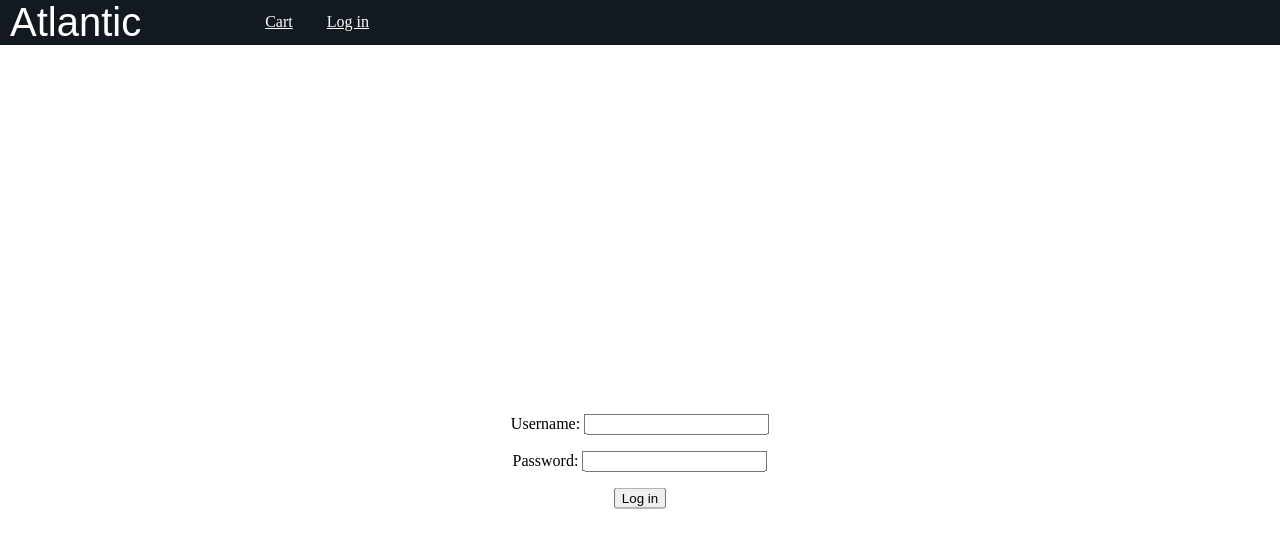
After one commit to quekyuyang/online-shop, a Django app: page /login in a window 1280 px wide. The commit adds this page. Shown: the top 548 px of the page. Run offline with Django 4.2, Linux system fonts and the light colour scheme; parts of the project's set-up code (start-up, migrations or seed data) failed here and were passed over.

Commit message:
Login and logout

```diff
--- a/shop/forms.py
+++ b/shop/forms.py
@@ -12,3 +12,8 @@ class ProductForm(forms.ModelForm):
 
 class AddToCartForm(forms.Form):
     quantity = forms.IntegerField()
+
+
+class LoginForm(forms.Form):
+    username = forms.CharField()
+    password = forms.CharField(widget=forms.PasswordInput)
--- /dev/null
+++ b/shop/static/shop/login.css
@@ -0,0 +1,6 @@
+form {
+  position: relative;
+  top: 50%;
+  transform: translateY(-50%);
+  text-align: center;
+}
--- a/shop/templates/shop/base.html
+++ b/shop/templates/shop/base.html
@@ -10,7 +10,11 @@
   <header>
       <a id="logo" href="{% url 'homepage' %}">Atlantic</a>
       <a id="cart" href="{% url 'cart' %}">Cart</a>
-      <a class="user_auth">Log in</a>
+      {% if user.is_authenticated %}
+        <a class="user_auth" href="{% url 'logout' %}">Log out</a>
+      {% else %}
+        <a class="user_auth" href="{% url 'login' %}">Log in</a>
+      {% endif %}
   </header>
   {% block body %}
   {% endblock body %}
--- /dev/null
+++ b/shop/templates/shop/login.html
@@ -0,0 +1,15 @@
+{% extends "shop/base.html" %}
+{% load static %}
+
+{% block head %}
+  <title>Login</title>
+  <link href="{% static 'shop/login.css' %}" rel="stylesheet">
+{% endblock head %}
+
+{% block body %}
+  <form method="post">
+    {% csrf_token %}
+    {{ form.as_p }}
+    <input type="submit" value="Log in">
+  </form>
+{% endblock body %}
--- a/shop/urls.py
+++ b/shop/urls.py
@@ -8,5 +8,7 @@ urlpatterns = [
     path('remove_from_cart/<int:product_id>', views.remove_from_cart, name='remove_from_cart'),
     path('add_to_cart/<int:product_id>', views.add_to_cart, name='add_to_cart'),
     path('<int:product_id>', views.product_details, name='product_details'),
+    path('login', views.login_page, name='login'),
+    path('logout', views.logout, name='logout'),
     path('', views.homepage, name='homepage')
 ]
--- a/shop/views.py
+++ b/shop/views.py
@@ -2,9 +2,10 @@ from django.shortcuts import render
 from .models import Product, ProductImage
 from django.template import loader
 from django.http import HttpResponse, HttpResponseRedirect
-from .forms import ProductForm, AddToCartForm
+from .forms import ProductForm, AddToCartForm, LoginForm
 from django.urls import reverse
 from django.views.decorators.http import require_POST
+from django.contrib import auth
 from .cart import Cart
 
 
@@ -69,3 +70,28 @@ def cart(request):
     template = loader.get_template('shop/cart.html')
     context = {'cart': cart, 'total_price': cart.total_price()}
     return HttpResponse(template.render(context, request))
+
+
+def login_page(request):
+    if request.method == 'GET':
+        form = LoginForm()
+    elif request.method == 'POST':
+        form = LoginForm(request.POST)
+        if form.is_valid():
+            cd = form.cleaned_data
+            user = auth.authenticate(request,
+                                username=cd['username'],
+                                password=cd['password'])
+            if user is not None:
+                auth.login(request, user)
+                return HttpResponseRedirect(reverse(homepage))
+            else:
+                return HttpResponse('Invalid login')
+
+    template = loader.get_template('shop/login.html')
+    context = {'form': form}
+    return HttpResponse(template.render(context, request))
+
+def logout(request):
+    auth.logout(request)
+    return HttpResponseRedirect(reverse(homepage))
```
